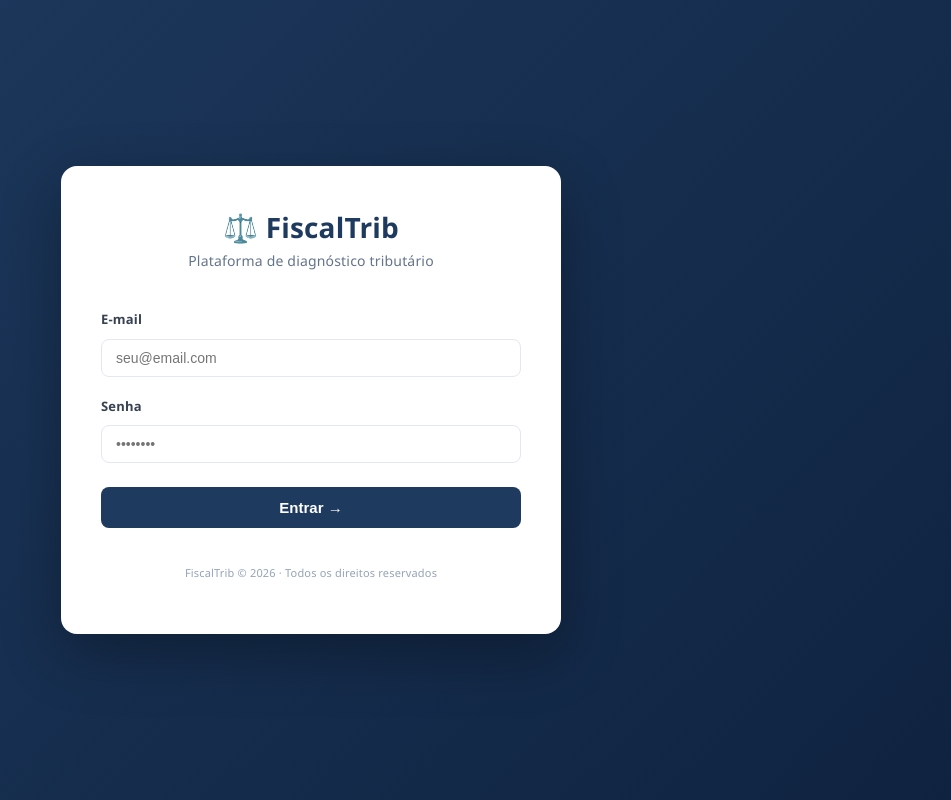
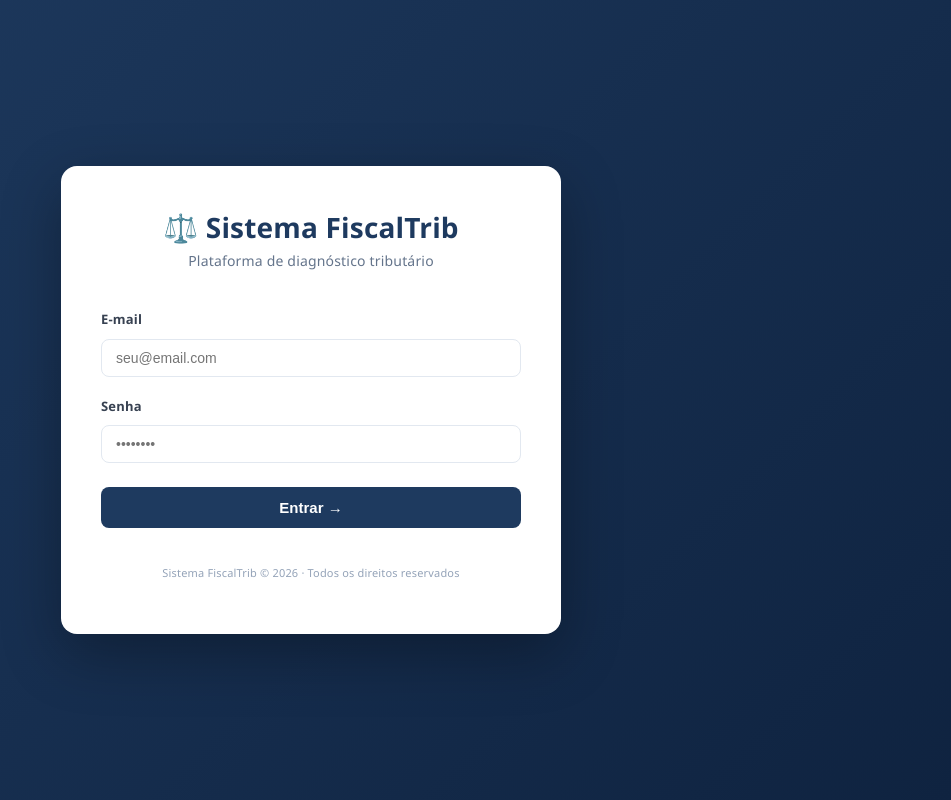
Before and after one commit to marcosvini864-png/fiscaltrib, a React (Vite) app: page / in a window 1280 px wide. Shown: the whole page, without its empty margins (329-1280 px from the left). Built offline with nearby package versions, Linux system fonts and the light colour scheme.

Commit message:
Corrige nome no Login

```diff
--- a/src/Login.jsx
+++ b/src/Login.jsx
@@ -19,7 +19,7 @@ export default function Login() {
   return (
     <div style={styles.bg}>
       <div style={styles.card}>
-        <div style={styles.logo}>⚖️ FiscalTrib</div>
+        <div style={styles.logo}>⚖️ Sistema FiscalTrib</div>
         <div style={styles.sub}>Plataforma de diagnóstico tributário</div>
         <form onSubmit={handleLogin} style={styles.form}>
           <div style={styles.group}>
@@ -50,7 +50,7 @@ export default function Login() {
           </button>
         </form>
         <div style={styles.footer}>
-          FiscalTrib © 2026 · Todos os direitos reservados
+          Sistema FiscalTrib © 2026 · Todos os direitos reservados
         </div>
       </div>
     </div>
```
